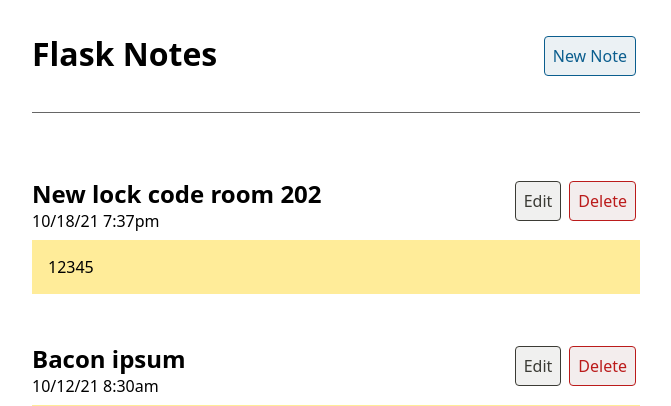
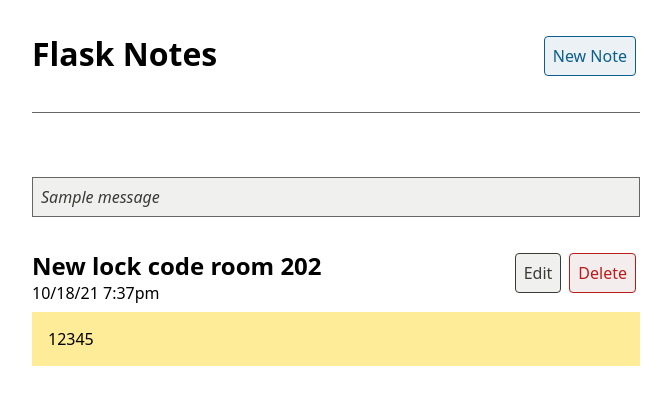
Before and after one commit to brodkewitz/flask-notes-app, a Flask app: page / in a window 1280 px wide. Shown: the top 406 px of the page, without its empty margins (304-975 px from the left). Run offline with Flask 2, Linux system fonts and the light colour scheme; one stand-in notice (Sample message) is shown.

Commit message:
Add output for flashed messages to base template

```diff
--- a/app/static/style.css
+++ b/app/static/style.css
@@ -65,6 +65,14 @@ input[type="submit"].action {
 	color: currentColor;
 }
 
+
+.flash-message {
+	background-color: var(--ui-action-neutral-bg);
+	color: var(--ui-action-neutral-fg);
+	padding: 0.5rem;
+	font-style: italic;
+	border: 1px solid var(--ui-border-color);
+}
 
 
 /* ********************* */
--- a/app/templates/base.html
+++ b/app/templates/base.html
@@ -16,6 +16,15 @@
 		<h1>Flask Notes</h1>
 		{% block header_action %}{% endblock %}
 	</header>
+	<div class="flashed-messages">
+{% with messages = get_flashed_messages() %}
+	{% if messages %}
+		{% for message in messages %}
+		<p class="flash-message">{{ message }}</p>
+		{% endfor %}
+	{% endif %}
+{% endwith %}
+	</div>
 
 	<main>
 		{% block content %}{% endblock %}
```
